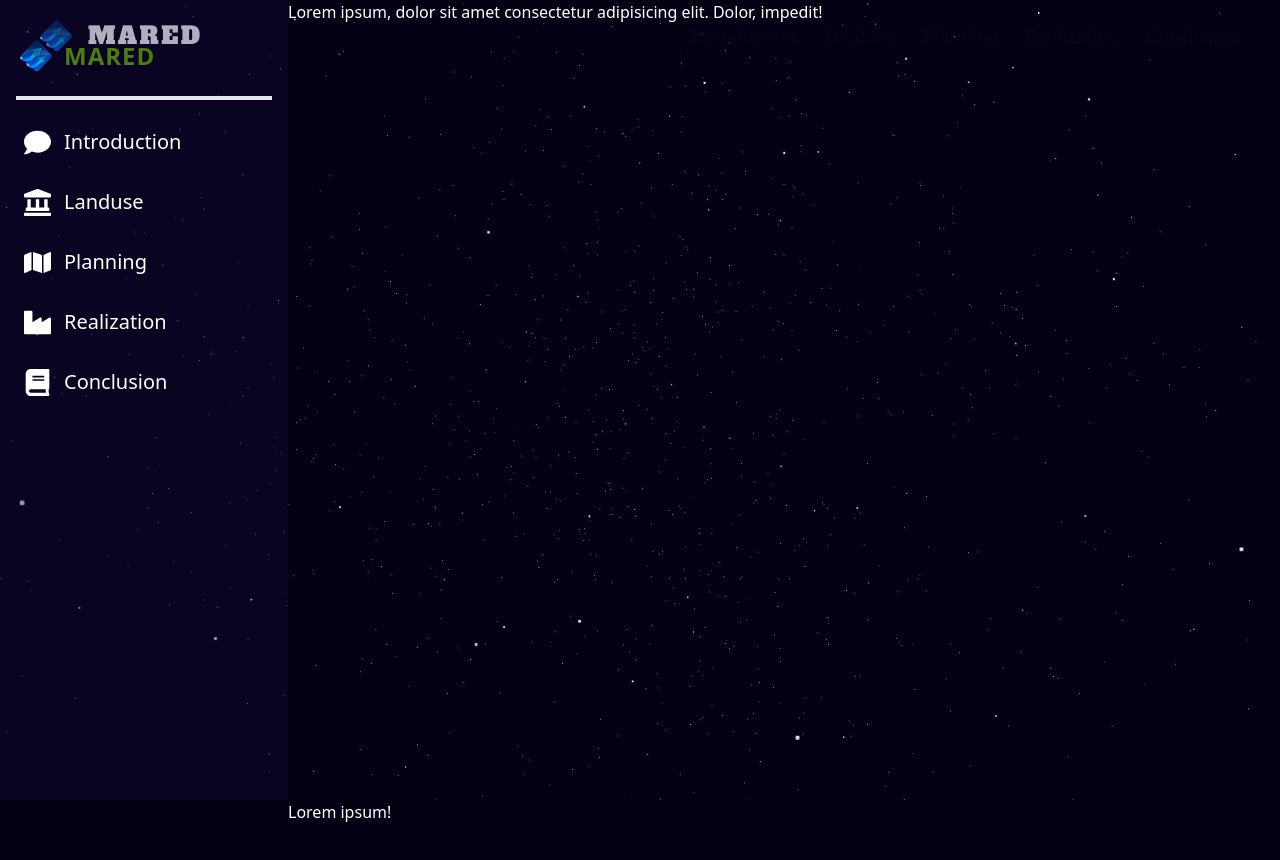
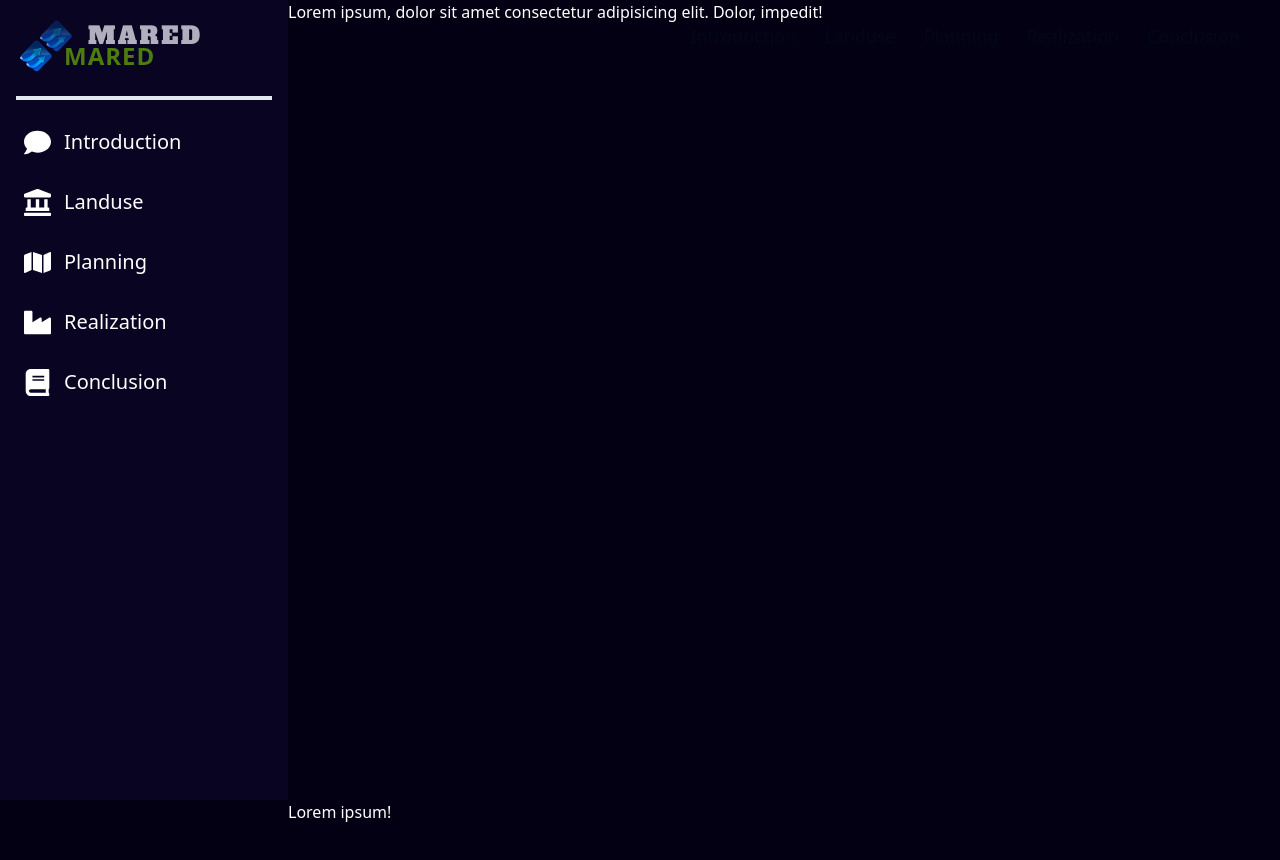
Before and after one commit to ricoadtxx/mared, a Next.js app: page / in a window 1280 px wide. Shown: the top 860 px of the page. Built offline with nearby package versions, Linux system fonts and the light colour scheme.

Commit message:
asasasdas

```diff
--- a/src/app/(dashboard)/layout.tsx
+++ b/src/app/(dashboard)/layout.tsx
@@ -1,5 +1,4 @@
 import Sidebar from "@/components/sidebar/Sidebar";
-import StarsCanvas from "@/components/star/StarBackground";
 import React from "react";
 
 const RootLayout = ({
@@ -10,7 +9,6 @@ const RootLayout = ({
 	return (
 		<section className="bg-[#030014] flex">
 			<Sidebar />
-			<StarsCanvas />
 			{children}
 		</section>
 	);
```
